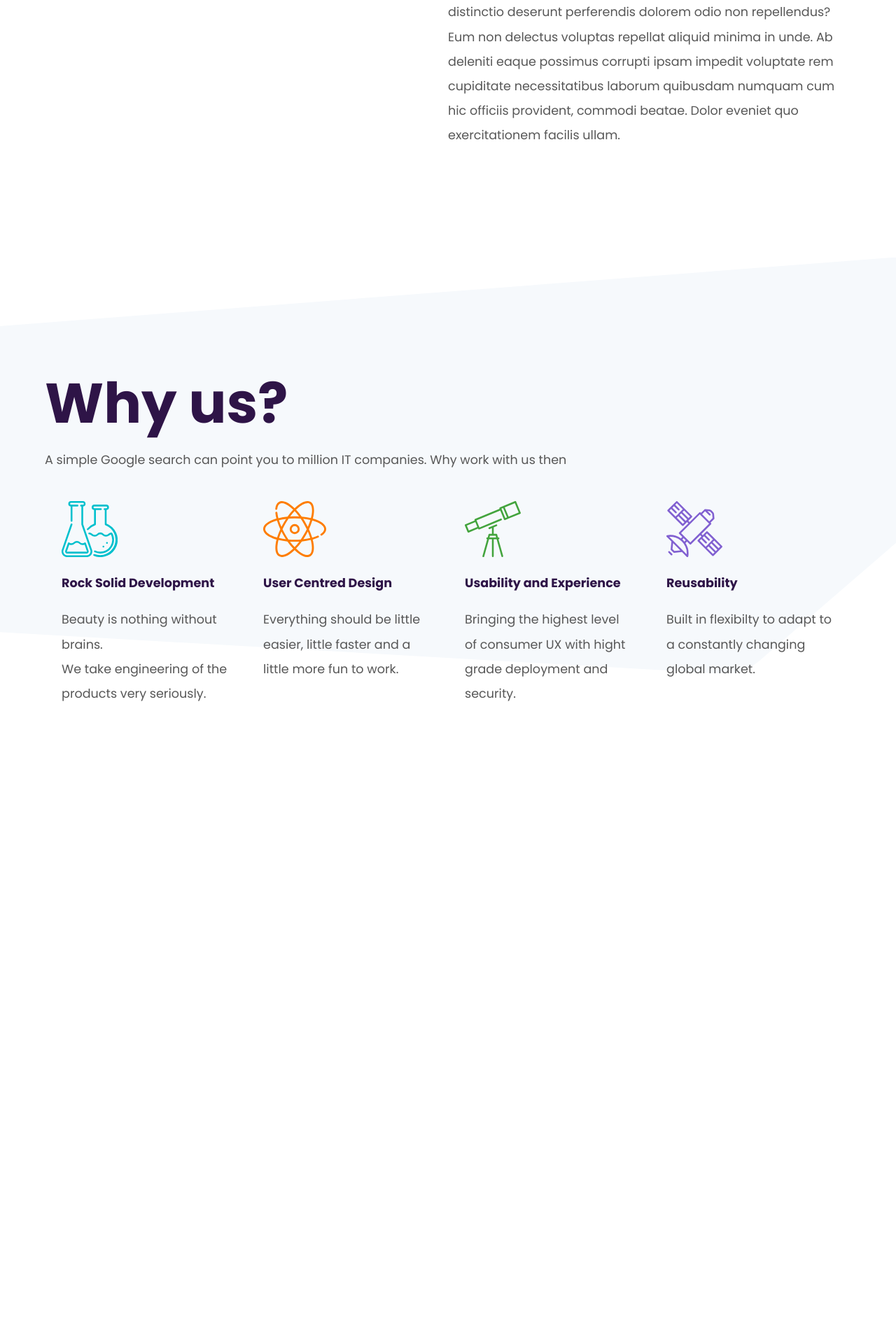
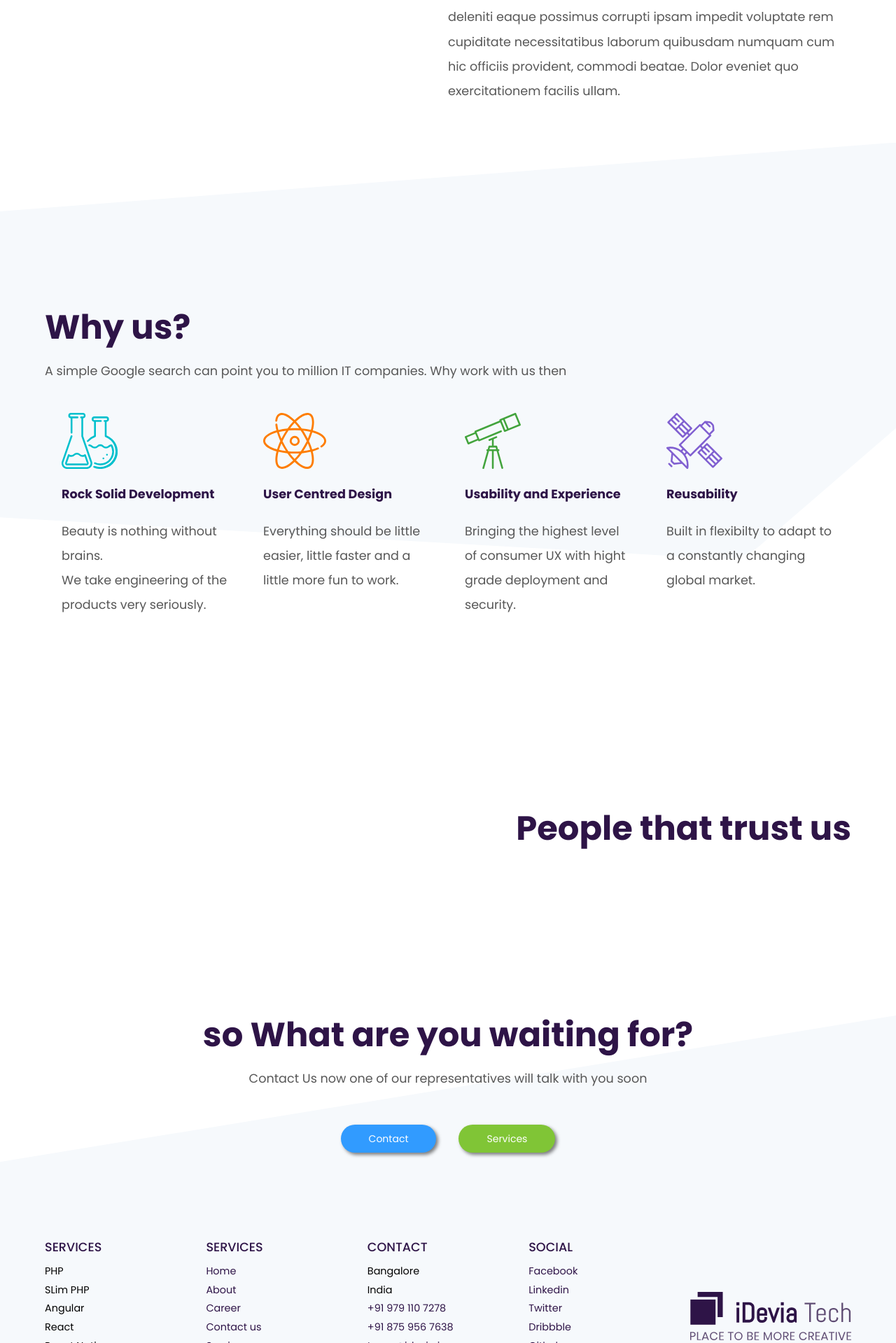
Before and after one commit to idevia/idevia.github.io, a PHP site: page / in a window 1280 px wide. Shown: the part 1401-3320 px from the top of the page at 70% size. Before the commit the page ends 2403 px from the top, so only its background shows below. Run offline with PHP 8.4, Linux system fonts and the light colour scheme.

Commit message:
update home page

```diff
--- a/assets/css/main.css
+++ b/assets/css/main.css
@@ -372,6 +372,14 @@ p {
   margin-bottom: 3rem;
 }
 
+.mt-5 {
+  margin-top: 3rem;
+}
+
+.mr-3 {
+  margin-right: 2rem;
+}
+
 .btn {
   -webkit-box-sizing: border-box;
           box-sizing: border-box;
@@ -389,10 +397,9 @@ p {
   text-decoration: none;
   vertical-align: baseline;
   text-align: center;
-  margin: 0;
   min-width: 88px;
   line-height: 36px;
-  padding: 2px 20px;
+  padding: 2px 40px;
   border-radius: 50px;
   overflow: visible;
   -webkit-box-shadow: 3px 3px 5px rgba(0, 0, 0, 0.5);
@@ -410,6 +417,23 @@ p {
   background-color: #319bff;
 }
 
+.btn-success {
+  color: #ffffff;
+  background-color: #80c536;
+}
+
+.display-flex {
+  display: -webkit-box;
+  display: -ms-flexbox;
+  display: flex;
+}
+
+.justify-content-center {
+  -webkit-box-pack: center;
+      -ms-flex-pack: center;
+          justify-content: center;
+}
+
 .section {
   padding: 6rem 0;
 }
@@ -420,7 +444,7 @@ p {
 }
 
 .heading {
-  font-size: 5rem;
+  font-size: 3rem;
   color: #2e1447;
   margin-bottom: 0.5rem;
 }
@@ -433,6 +457,24 @@ p {
   font-weight: bold;
   margin: 1rem 0;
   color: #2e1447;
+}
+
+.text-right {
+  text-align: right;
+}
+
+.text-center {
+  text-align: center;
+}
+
+.list-unstyled {
+  list-style-type: none;
+}
+
+.align-self-center {
+  -ms-flex-item-align: center;
+      -ms-grid-row-align: center;
+      align-self: center;
 }
 
 #topNav {
@@ -538,7 +580,7 @@ p {
 
 #why-us svg {
   position: absolute;
-  top: 0px;
+  top: -100px;
   z-index: -1;
 }
 
@@ -549,4 +591,47 @@ p {
 #why-us .service img {
   height: 80px;
 }
+
+#more {
+  position: relative;
+}
+
+#more svg {
+  position: absolute;
+  bottom: 0;
+  z-index: -1;
+  left: 0;
+  right: 0;
+}
+
+#footer {
+  background-color: #f6f9fc;
+}
+
+#footer ul {
+  padding: 0;
+}
+
+#footer ul li {
+  margin-bottom: 10px;
+  font-size: 0.9rem;
+}
+
+#footer ul li a {
+  color: #2e1447;
+  text-decoration: none;
+}
+
+.footer-heading {
+  color: #2e1447;
+  font-weight: 500;
+  font-size: 1.1rem;
+  text-transform: uppercase;
+  margin-bottom: 1rem;
+}
+
+.bottom-logo {
+  max-width: 250px;
+  margin-top: -100px;
+}
 /*# sourceMappingURL=main.css.map */
--- a/assets/css/main.sass
+++ b/assets/css/main.sass
@@ -6,3 +6,4 @@
 @import sass/modules/navbar
 @import sass/modules/hero
 @import sass/modules/home_page
+@import sass/modules/footer
--- a/assets/css/sass/_base.sass
+++ b/assets/css/sass/_base.sass
@@ -26,7 +26,10 @@ p
   font-size: 1.1rem
 .mb-5
   margin-bottom: 3rem
-
+.mt-5
+  margin-top: 3rem
+.mr-3
+  margin-right: 2rem
 .btn
   box-sizing: border-box
   position: relative
@@ -40,10 +43,9 @@ p
   text-decoration: none
   vertical-align: baseline
   text-align: center
-  margin: 0
   min-width: 88px
   line-height: 36px
-  padding: 2px 20px
+  padding: 2px 40px
   border-radius: 50px
   overflow: visible
   box-shadow: 3px 3px 5px rgba(0,0,0,0.5);
@@ -54,6 +56,15 @@ p
   color: #ffffff
   background-color: $accent
 
+.btn-success
+  color: #ffffff
+  background-color: $success
+
+.display-flex
+  display: flex
+.justify-content-center
+  justify-content: center
+
 .section
   padding: 6rem 0
 
@@ -62,7 +73,7 @@ p
   background-size: contain
 
 .heading
-  font-size: 5rem
+  font-size: 3rem
   color: $primary
   margin-bottom: 0.5rem
 
@@ -73,3 +84,14 @@ p
   font-weight: bold
   margin: 1rem 0
   color: $primary
+
+.text-right
+  text-align: right
+.text-center
+  text-align: center
+
+.list-unstyled
+  list-style-type: none
+
+.align-self-center
+  align-self: center
--- /dev/null
+++ b/assets/css/sass/modules/_footer.sass
@@ -0,0 +1,20 @@
+#footer
+    background-color: #f6f9fc
+    ul
+        padding: 0
+        li
+            margin-bottom: 10px
+            font-size: 0.9rem
+            a
+                color: $primary
+                text-decoration: none
+
+.footer-heading
+    color: $primary
+    font-weight: 500
+    font-size: 1.1rem
+    text-transform: uppercase
+    margin-bottom: 1rem
+.bottom-logo
+    max-width: 250px
+    margin-top: -100px
--- a/assets/css/sass/modules/_home_page.sass
+++ b/assets/css/sass/modules/_home_page.sass
@@ -11,9 +11,18 @@
     position: relative
     svg
         position: absolute
-        top: 0px
+        top: -100px
         z-index: -1
     .service
         padding: 1.5rem
         img
             height: 80px
+
+#more
+    position: relative
+    svg
+        position: absolute
+        bottom: 0
+        z-index: -1
+        left: 0
+        right: 0
--- a/index.html
+++ b/index.html
@@ -67,6 +67,8 @@
 
     </section><!--/#what-we-do-->
 
+
+    <!--#why-us-->
     <section id="why-us" class="section">
         <svg data-name="Layer 1" xmlns="http://www.w3.org/2000/svg" viewBox="0 0 1920 891.97">
             <path class="cls-1" fill="#f6f9fc" d="M1920,94.16a114.2,114.2,0,0,0-14.19.2L0,240.92V896.85l1547,89a112.74,112.74,0,0,0,80.21-27.32L1920,705.63Z"
@@ -109,9 +111,88 @@
                 </div>
             </div>
         </div>
+    </section><!--/#why-us-->
+
+    <section id="clients" class="section">
+        <div class="wrapper">
+            <h2 class="heading text-right">People that trust us</h2>
+        </div>
     </section>
 
-    <section id="clients" class="section"></section>
+    <!--#more-->
+    <section id="more" class="section position-relative">
+        <div class="wrapper">
+            <h2 class="heading text-center">so What are you waiting for?</h2>
+            <p class="text-center">Contact Us now one of our representatives will talk with you soon</p>
+        </div>
+
+        <div class="wrapper display-flex justify-content-center mt-5">
+            <a href="#" class="btn btn-accent mr-3">Contact</a>
+            <a href="#" class="btn btn-success">Services</a>
+        </div>
+        <svg data-name="Layer 1" xmlns="http://www.w3.org/2000/svg" viewBox="0 0 1920 438">
+            <polygon fill="#f6f9fc" points="1920 0 0 313.71 0 438 1920 438 1920 0" />
+        </svg>
+    </section><!--/#more-->
+
+    <footer id="footer">
+        <div class="wrapper">
+            <div class="columns">
+                <div class="column">
+                    <h5 class="footer-heading">Services</h5>
+                    <ul class="list-unstyled">
+                        <li>PHP</li>
+                        <li>SLim PHP</li>
+                        <li>Angular</li>
+                        <li>React</li>
+                        <li>React Native</li>
+                        <li>Electron</li>
+                        <li>Node.js</li>
+                        <li>Vue.js</li>
+                        <li>MEAN Stack</li>
+                        <li>NativeScript</li>
+                    </ul>
+                </div>
+
+                <div class="column">
+                    <h5 class="footer-heading">Services</h5>
+                    <ul class="list-unstyled">
+                        <li><a href="#">Home</a></li>
+                        <li><a href="#">About</a></li>
+                        <li><a href="#">Career</a></li>
+                        <li><a href="#">Contact us</a></li>
+                        <li><a href="#">Services</a></li>
+                    </ul>
+                </div>
+
+                <div class="column">
+                    <h5 class="footer-heading">Contact</h5>
+                    <ul class="list-unstyled">
+                        <li>Bangalore</li>
+                        <li>India</li>
+                        <li><a href="tel:919791107278">+91 979 110 7278</a></li>
+                        <li><a href="tel:875957638">+91 875 956 7638</a></li>
+                        <li><a href="mailto:team@idevia.in">team@idevia.in</a></li>
+                    </ul>
+                </div>
+                <div class="column">
+                    <h5 class="footer-heading">Social</h5>
+                    <ul class="list-unstyled">
+                        <li><a href="#">Facebook</a></li>
+                        <li><a href="#">Linkedin</a></li>
+                        <li><a href="#">Twitter</a></li>
+                        <li><a href="#">Dribbble</a></li>
+                        <li><a href="#">Github</a></li>
+                        <li><a href="#">Behance</a></li>
+                        <li><a href="#">Instagram</a></li>
+                    </ul>
+                </div>
+                <div class="column align-self-center">
+                    <img src="./assets/img/logobot.svg" alt="iDevia logo" class="bottom-logo">
+                </div>
+            </div>
+        </div>
+    </footer>
 
 
     <script src="./libs/iquery.js"></script>
```
Also changed, not shown: assets/img/pattern3.svg, 1 other file.
